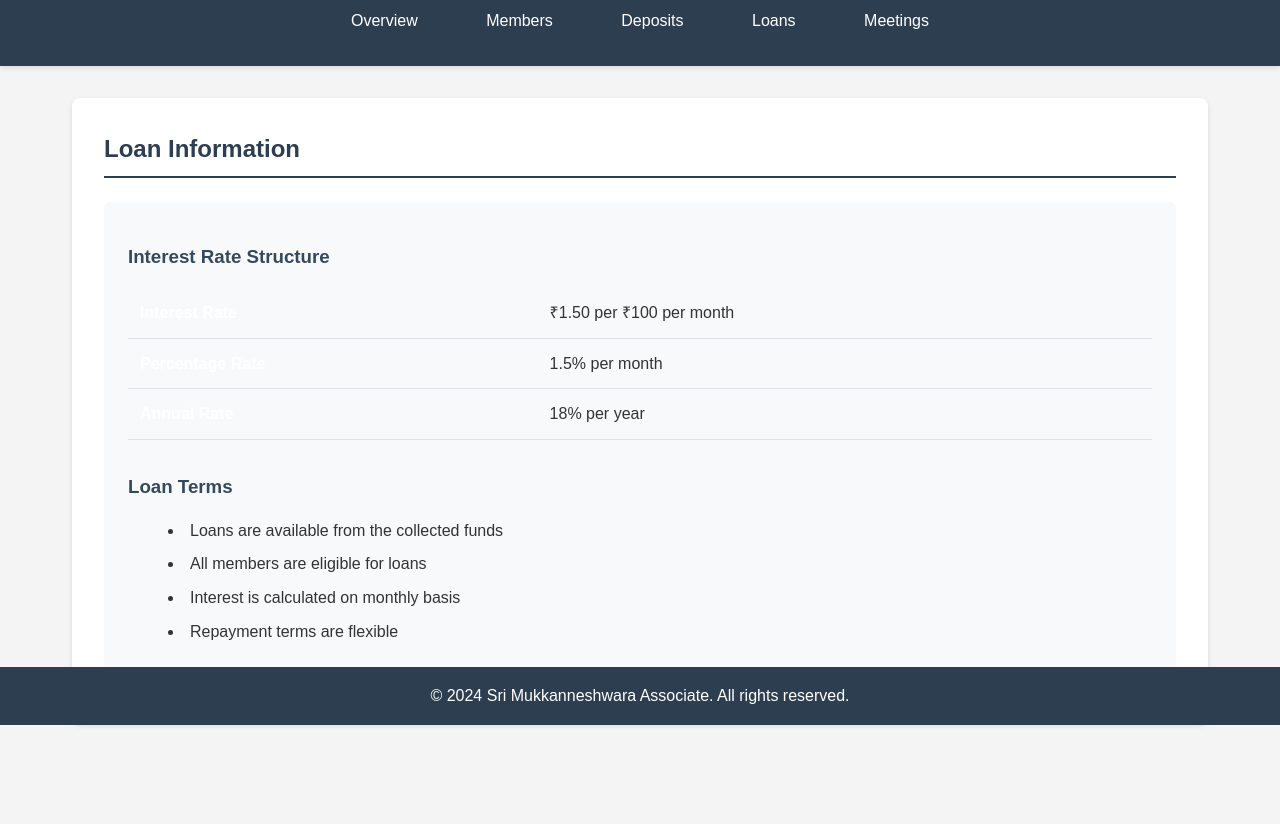
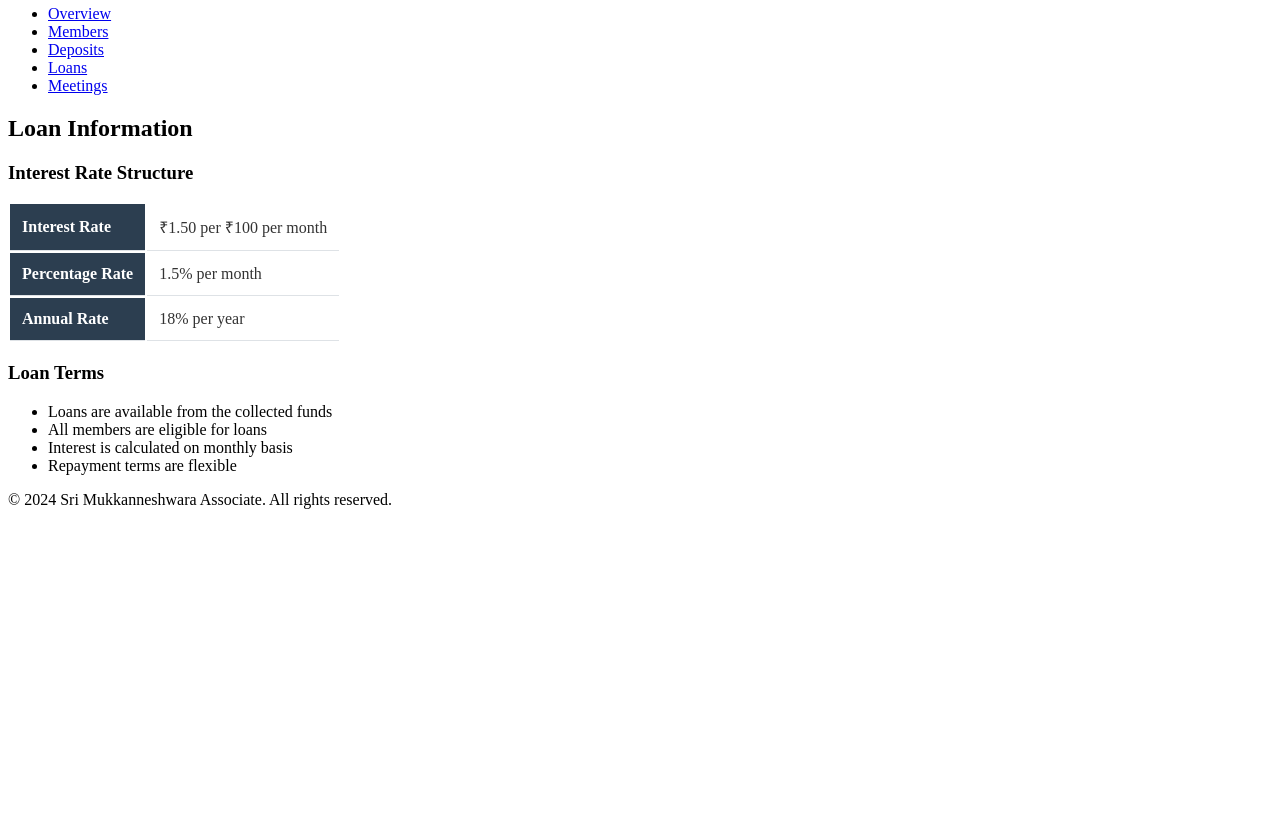
Before and after one commit to Manjunathbscloud/Sri-Mukkaneshwara, a plain HTML site: page loans.html in a window 1280 px wide. Shown: the part 75-899 px from the top of the page. After the commit the page ends 800 px from the top, so only its background shows below. Drawn offline with Linux system fonts and the light colour scheme.

Commit message:
Update styles.css

```diff
--- a/styles.css
+++ b/styles.css
@@ -1,131 +1,17 @@
-* {
-    margin: 0;
-    padding: 0;
-    box-sizing: border-box;
-}
-
-body {
-    font-family: Arial, sans-serif;
-    line-height: 1.6;
-    color: #333;
-    background-color: #f4f4f4;
-}
-
-header {
-    background-color: #2c3e50;
-    color: white;
-    text-align: center;
-    padding: 1rem;
-    box-shadow: 0 2px 5px rgba(0,0,0,0.1);
-}
-
-nav ul {
-    list-style-type: none;
-    padding: 1rem 0;
-}
-
-nav ul li {
-    display: inline;
-    margin: 0 1rem;
-}
-
-nav ul li a {
-    color: white;
-    text-decoration: none;
-    padding: 0.5rem 1rem;
-    border-radius: 4px;
-    transition: background-color 0.3s;
-}
-
-nav ul li a:hover {
-    background-color: #34495e;
-}
-
-main {
-    max-width: 1200px;
-    margin: 2rem auto;
-    padding: 0 2rem;
-    margin-bottom: 100px;
-}
-
-section {
-    margin-bottom: 3rem;
-    background-color: white;
-    padding: 2rem;
-    border-radius: 8px;
-    box-shadow: 0 2px 5px rgba(0,0,0,0.1);
-}
-
-h2 {
-    color: #2c3e50;
-    margin-bottom: 1.5rem;
-    padding-bottom: 0.5rem;
-    border-bottom: 2px solid #2c3e50;
-}
-
-h3 {
-    color: #34495e;
-    margin: 1rem 0;
-}
-
-.info-card {
-    background-color: #f8f9fa;
-    padding: 1.5rem;
-    border-radius: 6px;
-    margin: 1rem 0;
-}
-
-.info-card ul {
-    list-style-position: inside;
-    margin-left: 1rem;
-}
-
-.info-card ul ul {
-    margin-left: 2rem;
-    margin-top: 0.5rem;
-}
-
-.info-card li {
-    margin-bottom: 0.5rem;
-}
-
-footer {
-    background-color: #2c3e50;
-    color: white;
-    text-align: center;
-    padding: 1rem;
-    position: fixed;
-    bottom: 0;
-    width: 100%;
-}
-
-@media (max-width: 768px) {
-    nav ul li {
-        display: block;
-        margin: 0.5rem 0;
-    }
-
-    main {
-        padding: 0 1rem;
-    }
-}
-
-.member-table {
-    width: 100%;
-    border-collapse: collapse;
-    margin-top: 1rem;
-}
-
+/* Update the table styles to ensure better visibility */
 .member-table th,
 .member-table td {
     padding: 0.75rem;
     text-align: left;
     border-bottom: 1px solid #dee2e6;
+    color: #333; /* Ensuring text color is dark */
+    background-color: white; /* Light background for better contrast */
 }
 
 .member-table th {
     background-color: #2c3e50;
     color: white;
+    font-weight: bold;
 }
 
 .member-table tr:nth-child(even) {
@@ -134,31 +20,11 @@ footer {
 
 .member-table tr:hover {
     background-color: #e9ecef;
+    transition: background-color 0.3s ease;
 }
 
-.mt-4 {
-    margin-top: 2rem;
+/* Add this to ensure table text is visible */
+.info-card table td {
+    color: #333;
+    background-color: white;
 }
-
-.info-card ul li {
-    list-style-type: disc;
-    margin-left: 1.5rem;
-}
-
-.info-card table {
-    width: 100%;
-    margin: 1rem 0;
-}
-
-.info-card table th {
-    text-align: left;
-    padding: 0.75rem;
-    background-color: #f8f9fa;
-    border-bottom: 1px solid #dee2e6;
-    width: 40%;
-}
-
-.info-card table td {
-    padding: 0.75rem;
-    border-bottom: 1px solid #dee2e6;
-}
```
